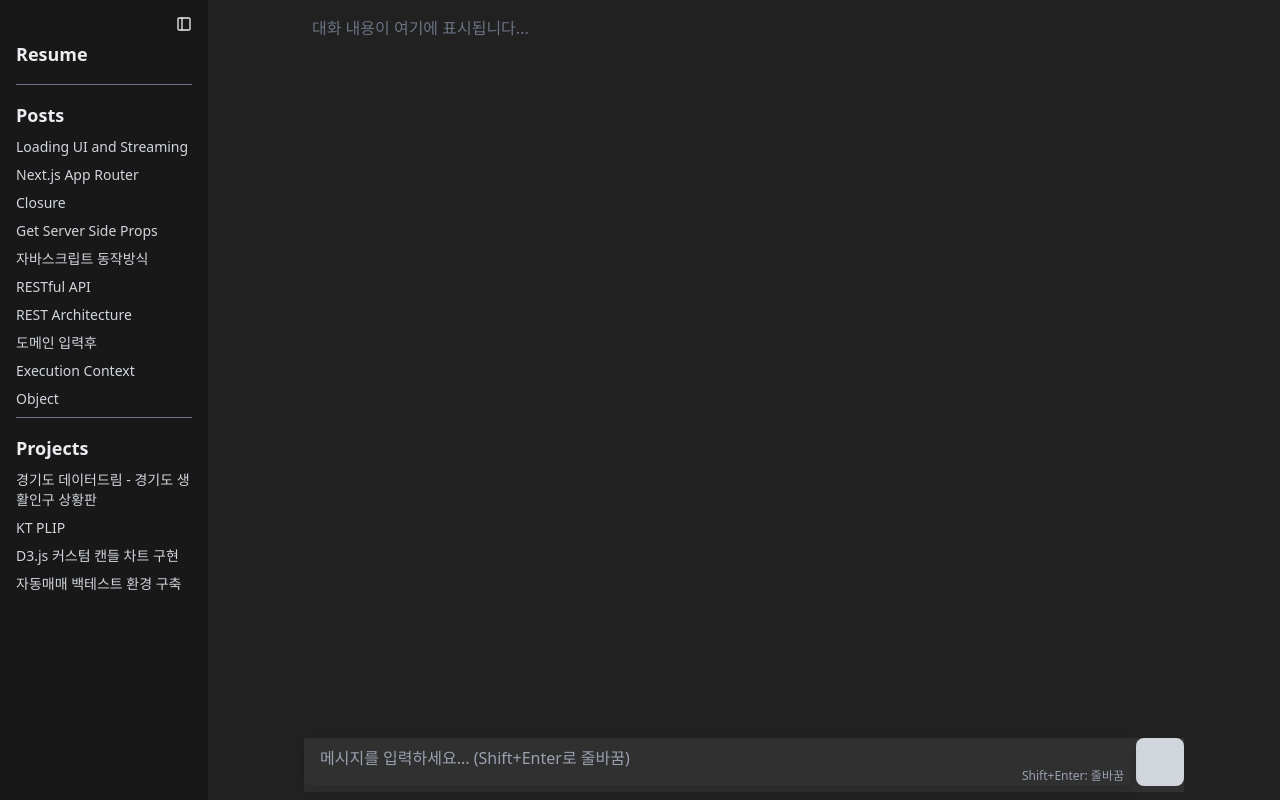
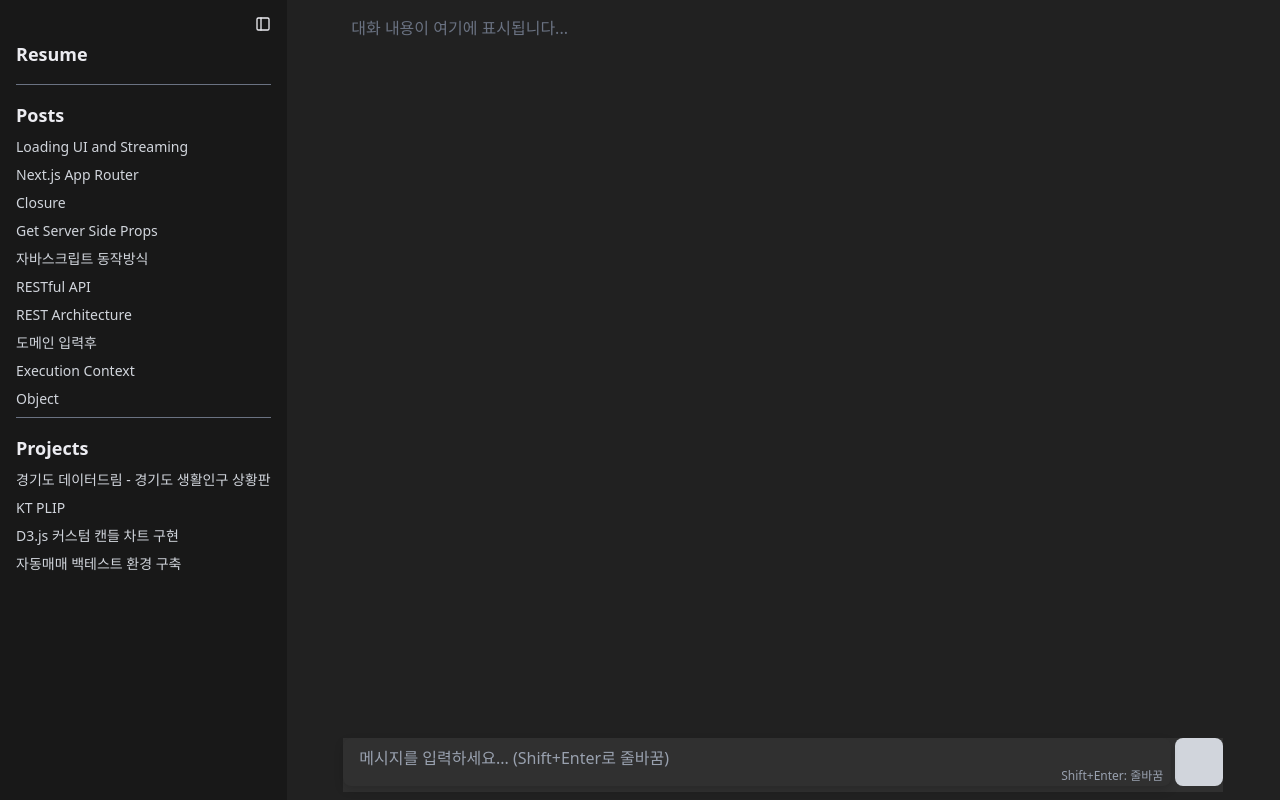
Before and after one commit to Latemarch/dbc_fe, a Next.js app: page / in a window 1280 px wide. Built offline with nearby package versions, Linux system fonts and the light colour scheme.

Commit message:
fix layout problem on left side

```diff
--- a/components/ContentsContainer.tsx
+++ b/components/ContentsContainer.tsx
@@ -55,7 +55,7 @@ export default function ContentsContainer({
     <div className="flex h-full">
       {/* 컨텐츠 영역 */}
       <div
-        className="overflow-y-auto p-4 h-full flex-shrink-0"
+        className="overflow-y-auto h-full flex-shrink-0"
         style={{ width: `${containerWidth}px` }}
       >
         {typeof selectedContent !== "string" && (
--- a/components/LeftSide.tsx
+++ b/components/LeftSide.tsx
@@ -25,7 +25,7 @@ export default function LeftSide() {
   }, [selectedContent, contents]);
   if (!contents) return null;
   return (
-    <div className="flex h-full bg-sidebar min-w-52 flex-row">
+    <div className="flex h-full bg-sidebar min-w-52 flex-row flex-shrink-0">
       <SideBar
         setSelectedContent={setSelectedContent}
         selectedContent={selectedContent}
--- a/components/SideBar.tsx
+++ b/components/SideBar.tsx
@@ -14,8 +14,8 @@ export default function SideBar({
   contents: ContentsResponse;
 }) {
   return (
-    <div className="flex flex-row h-full ">
-      <div className="flex flex-col h-full p-4 w-40 bg-sidebar min-w-52 ">
+    <div className="flex flex-row h-full flex-shrink-0">
+      <div className="flex flex-col h-full p-4 bg-sidebar min-w-52 flex-shrink-0">
         <div className="flex justify-end">
           <FiSidebar />
         </div>
```
